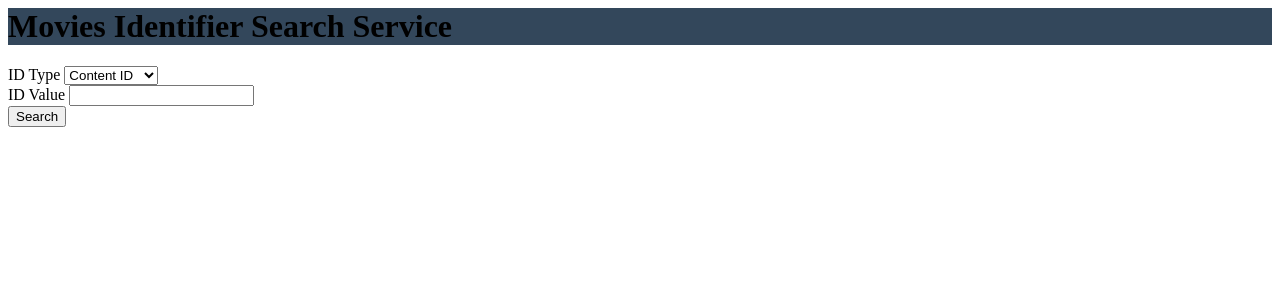
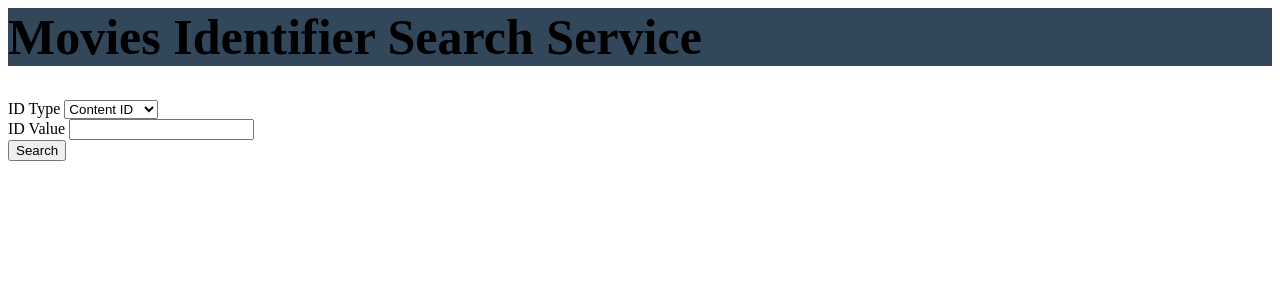
Before and after one commit to Shivakoreddi/IdentifierSearchService, a Flask app: page / in a window 1280 px wide. Shown: the top 300 px of the page. Run offline with Flask 2, Linux system fonts and the light colour scheme.

Commit message:
Update index.html

```diff
--- a/app/templates/index.html
+++ b/app/templates/index.html
@@ -1,6 +1,6 @@
 <html>
 <body>
-<h1 style="background-color:#33475b">Movies Identifier Search Service</h1>
+<h1 style="background-color:#33475b;font-size:50px">Movies Identifier Search Service</h1>
 <form action="" method="POST" class="form-index">
   <div class="form-index"><label for="value">ID Type</label>
     <select name="ID Type">
```
